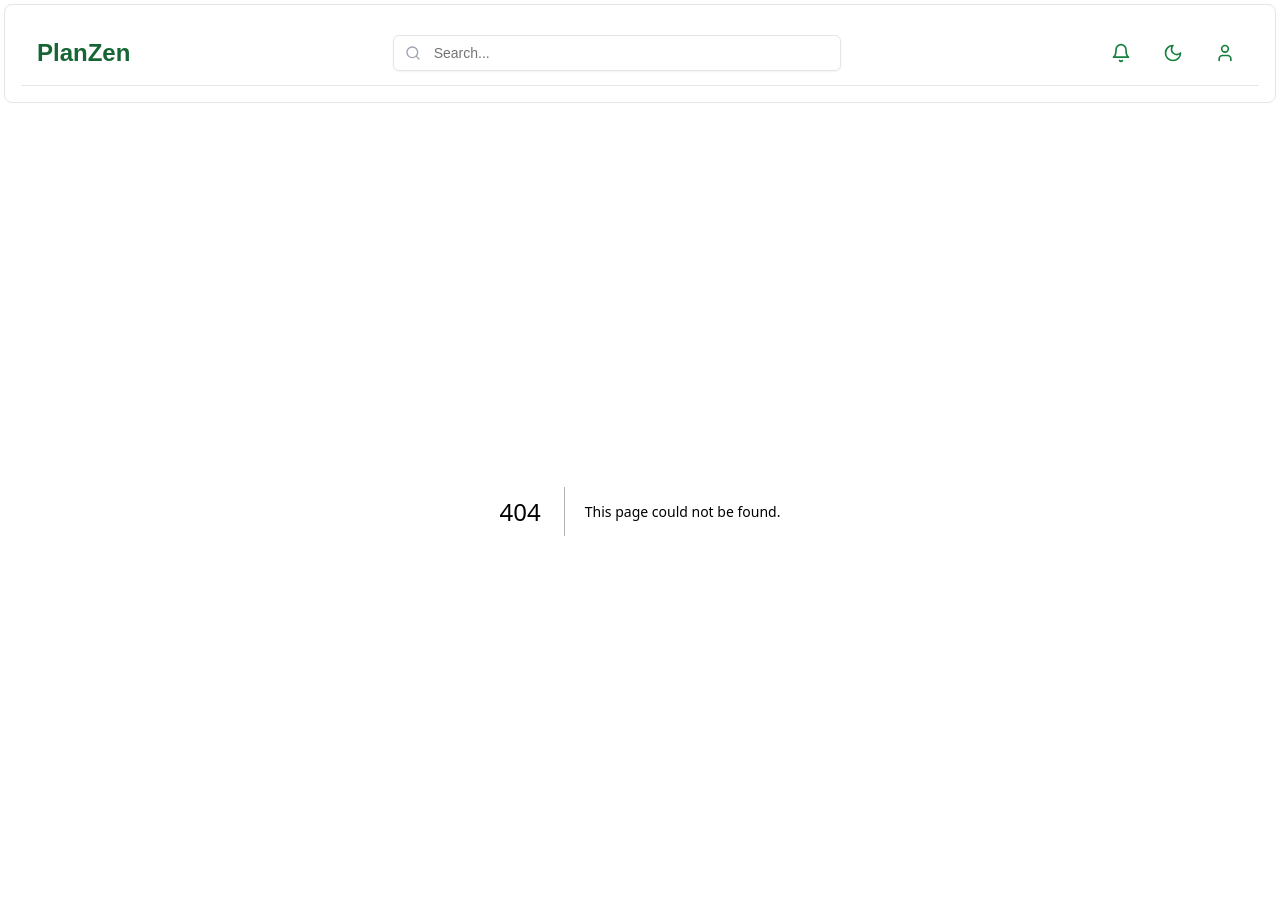
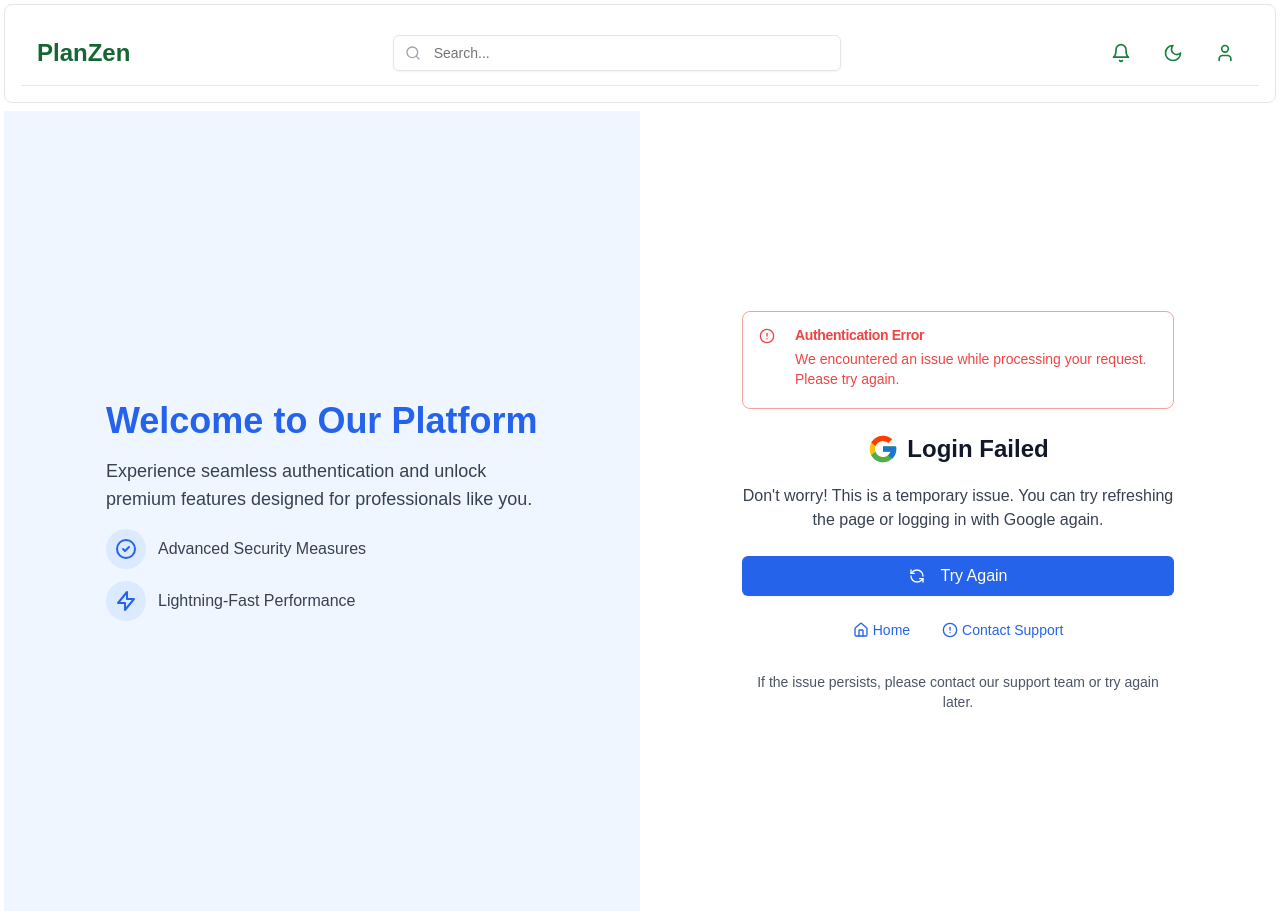
Before and after one commit to MrEshunOfficial/planzen, a Next.js app: page /authclient/error in a window 1280 px wide. Before the commit this address had no page. Built offline with nearby package versions, Linux system fonts and the light colour scheme; no server answers.

Commit message:
auth ui update

```diff
--- a/src/app/authclient/Login/page.tsx
+++ b/src/app/authclient/Login/page.tsx
@@ -11,6 +11,7 @@ import { FcGoogle } from "react-icons/fc";
 import { Card, CardContent, CardHeader } from "@/components/ui/card";
 import { Button } from "@/components/ui/button";
 import { Input } from "@/components/ui/input";
+import { useToast } from "@/components/ui/use-toast";
 import {
   Form,
   FormControl,
@@ -22,7 +23,6 @@ import {
 import { Checkbox } from "@/components/ui/checkbox";
 import { Toaster } from "@/components/ui/toaster";
 import { doSocialLogin } from "@/app/actions";
-import { useToast } from "@/hooks/use-toast";
 
 const loginSchema = z.object({
   email: z.string().min(1, "Email is required").email("Invalid email address"),
--- a/src/app/authclient/Register/page.tsx
+++ b/src/app/authclient/Register/page.tsx
@@ -27,8 +27,8 @@ import {
   FormLabel,
   FormMessage,
 } from "@/components/ui/form";
+import { useToast } from "@/components/ui/use-toast";
 import { Toaster } from "@/components/ui/toaster";
-import { useToast } from "@/hooks/use-toast";
 
 const formSchema = z
   .object({
@@ -138,7 +138,7 @@ export default function Register() {
             <div className="space-y-6">
               <div>
                 <h1 className="text-2xl md:text-3xl font-bold">
-                  Welcome to Planzen
+                  Welcome to Harvest Bridge
                 </h1>
                 <p className="text-base md:text-lg mt-2 md:mt-4 opacity-90">
                   Join thousands of professionals who trust our enterprise
--- /dev/null
+++ b/src/app/authclient/error/page.tsx
@@ -0,0 +1,156 @@
+"use client";
+import { doSocialLogin } from "@/app/actions";
+import { Button } from "@/components/ui/button";
+import { Alert, AlertDescription, AlertTitle } from "@/components/ui/alert";
+import { RefreshCcw, AlertCircle, ArrowLeft, Home } from "lucide-react";
+import Link from "next/link";
+import React, { useState } from "react";
+import { FcGoogle } from "react-icons/fc";
+
+const ErrorPage = () => {
+  const [isLoading, setIsLoading] = useState(false);
+
+  return (
+    <main className="min-h-[78vh] w-full flex flex-col md:flex-row">
+      {/* Left Section */}
+      <section className="w-full md:w-1/2 min-h-[40vh] md:min-h-[78vh] flex flex-col items-center justify-center bg-blue-50 dark:bg-gray-800 p-4 sm:p-6 md:p-8 space-y-4 md:space-y-6">
+        <div className="w-full max-w-md space-y-4 px-2">
+          <h2 className="text-2xl sm:text-3xl md:text-4xl font-bold text-blue-600 dark:text-blue-300 text-center md:text-left">
+            Welcome to Our Platform
+          </h2>
+          <p className="text-base sm:text-lg text-gray-700 dark:text-gray-300 text-center md:text-left">
+            Experience seamless authentication and unlock premium features
+            designed for professionals like you.
+          </p>
+          <div className="space-y-3 mt-4 hidden md:block">
+            <div className="flex items-center space-x-3">
+              <div className="bg-blue-100 dark:bg-gray-700 p-2 rounded-full shrink-0">
+                <svg
+                  className="h-5 w-5 sm:h-6 sm:w-6 text-blue-600 dark:text-blue-300"
+                  fill="none"
+                  viewBox="0 0 24 24"
+                  stroke="currentColor"
+                >
+                  <path
+                    strokeLinecap="round"
+                    strokeLinejoin="round"
+                    strokeWidth={2}
+                    d="M9 12l2 2 4-4m6 2a9 9 0 11-18 0 9 9 0 0118 0z"
+                  />
+                </svg>
+              </div>
+              <span className="text-sm sm:text-base text-gray-700 dark:text-gray-300">
+                Advanced Security Measures
+              </span>
+            </div>
+            <div className="flex items-center space-x-3">
+              <div className="bg-blue-100 dark:bg-gray-700 p-2 rounded-full shrink-0">
+                <svg
+                  className="h-5 w-5 sm:h-6 sm:w-6 text-blue-600 dark:text-blue-300"
+                  fill="none"
+                  viewBox="0 0 24 24"
+                  stroke="currentColor"
+                >
+                  <path
+                    strokeLinecap="round"
+                    strokeLinejoin="round"
+                    strokeWidth={2}
+                    d="M13 10V3L4 14h7v7l9-11h-7z"
+                  />
+                </svg>
+              </div>
+              <span className="text-sm sm:text-base text-gray-700 dark:text-gray-300">
+                Lightning-Fast Performance
+              </span>
+            </div>
+          </div>
+        </div>
+      </section>
+
+      {/* Right Section */}
+      <section className="w-full md:w-1/2 min-h-[60vh] md:min-h-screen flex flex-col items-center justify-center p-4 sm:p-6 md:p-8 bg-white dark:bg-gray-900">
+        <div className="w-full max-w-md space-y-4 md:space-y-6 px-2">
+          <Alert variant="destructive" className="mb-4 md:mb-6">
+            <AlertCircle className="h-4 w-4 shrink-0" />
+            <div className="ml-2">
+              <AlertTitle className="text-sm font-semibold">
+                Authentication Error
+              </AlertTitle>
+              <AlertDescription className="text-sm mt-1">
+                We encountered an issue while processing your request. Please
+                try again.
+              </AlertDescription>
+            </div>
+          </Alert>
+
+          <div className="text-center space-y-3">
+            <div className="inline-flex items-center justify-center space-x-2">
+              <FcGoogle className="h-6 w-6 sm:h-8 sm:w-8" />
+              <h1 className="text-xl sm:text-2xl font-bold text-gray-900 dark:text-gray-100">
+                Login Failed
+              </h1>
+            </div>
+            <p className="text-sm sm:text-base text-gray-700 dark:text-gray-300">
+              {` Don't worry! This is a temporary issue. You can try refreshing the
+              page or logging in with Google again.`}
+            </p>
+          </div>
+
+          <div className="space-y-4">
+            <form
+              action={doSocialLogin}
+              className="w-full"
+              onSubmit={() => {
+                setIsLoading((prev) => !prev);
+              }}
+            >
+              <Button
+                type="submit"
+                name="action"
+                value="google"
+                variant="secondary"
+                disabled={isLoading}
+                className="w-full bg-blue-600 hover:bg-blue-700 text-white py-2 h-auto"
+              >
+                {isLoading ? (
+                  <RefreshCcw className="mr-2 h-4 w-4 sm:h-5 sm:w-5 animate-spin" />
+                ) : (
+                  <RefreshCcw className="mr-2 h-4 w-4 sm:h-5 sm:w-5" />
+                )}
+                <span className="text-sm sm:text-base">
+                  {isLoading ? "Refreshing..." : "Try Again"}
+                </span>
+              </Button>
+            </form>
+
+            <div className="flex flex-col sm:flex-row items-center justify-center gap-2 sm:gap-4">
+              <Link
+                href="/"
+                className="flex items-center text-xs sm:text-sm text-blue-600 dark:text-blue-400 hover:underline p-2"
+              >
+                <Home className="mr-1 h-3 w-3 sm:h-4 sm:w-4" />
+                Home
+              </Link>
+              <Link
+                href="/support"
+                className="flex items-center text-xs sm:text-sm text-blue-600 dark:text-blue-400 hover:underline p-2"
+              >
+                <AlertCircle className="mr-1 h-3 w-3 sm:h-4 sm:w-4" />
+                Contact Support
+              </Link>
+            </div>
+          </div>
+
+          <div className="text-center mt-4">
+            <p className="text-xs sm:text-sm text-gray-600 dark:text-gray-400">
+              If the issue persists, please contact our support team or try
+              again later.
+            </p>
+          </div>
+        </div>
+      </section>
+    </main>
+  );
+};
+
+export default ErrorPage;
```
